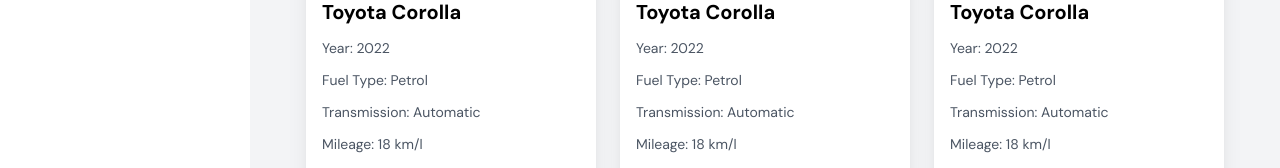
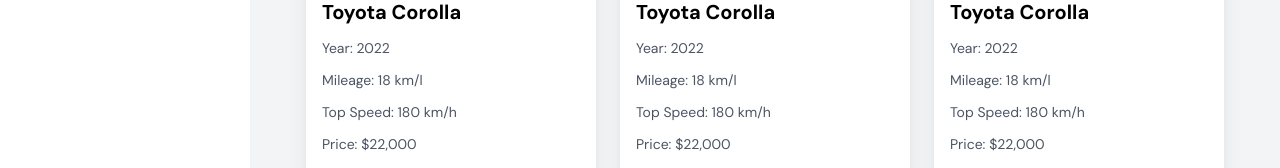
Before and after one commit to Muhammad-Aman1718/car-rental-managment-dashboard, a Next.js app: page /dashboard/booking in a window 1280 px wide. Shown: the part 368-536 px from the top of the page. Built offline with nearby package versions, Linux system fonts and the light colour scheme; no server answers.

Commit message:
car-rental-managment

```diff
--- a/src/components/booking/BookingCarCard.tsx
+++ b/src/components/booking/BookingCarCard.tsx
@@ -56,19 +56,14 @@ import BookingCar from "../../../public/assets/bookingImgs/bookingCar.png";
 export default function CarCard() {
   return (
     <div className="w-full max-w-md bg-white shadow-xl rounded-2xl overflow-hidden">
-      {/* <div className="w-full h-[300px] bg-gray-300 flex justify-center items-center"> */}
-        {/* Placeholder image or static image */}
         <Image
           src={BookingCar}
           alt="Car image"
           // className="w-full h-full object-cover"
         />
-      {/* </div> */}
       <div className="p-4 space-y-3">
         <h2 className="text-xl font-bold">Toyota Corolla </h2>
         <p className="text-sm text-gray-600">Year: 2022</p>
-        <p className="text-sm text-gray-600">Fuel Type: Petrol</p>
-        <p className="text-sm text-gray-600">Transmission: Automatic</p>
         <p className="text-sm text-gray-600">Mileage: 18 km/l</p>
         <p className="text-sm text-gray-600">Top Speed: 180 km/h</p>
         <p className="text-sm text-gray-600">Price: $22,000</p>
```
Also changed, not shown: 1 other file (tests, documents, lock files or other folders).
